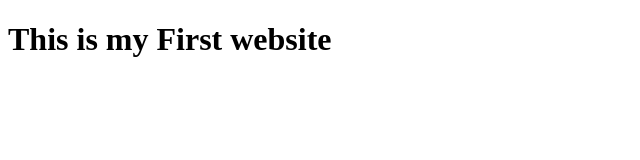
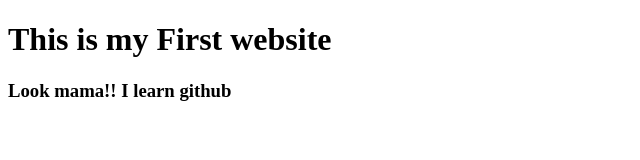
Before and after one commit to regantek/my-first-website, a plain HTML site: page index.html in a window 1280 px wide. Shown: the whole page, without its empty margins (0-640 px from the left). Drawn offline with Linux system fonts and the light colour scheme.

Commit message:
learn github

```diff
--- a/index.html
+++ b/index.html
@@ -7,5 +7,6 @@
 </head>
 <body>
     <h1>This is my First website</h1>
+<h3>Look mama!! I learn github</h3>
 </body>
 </html>
```
